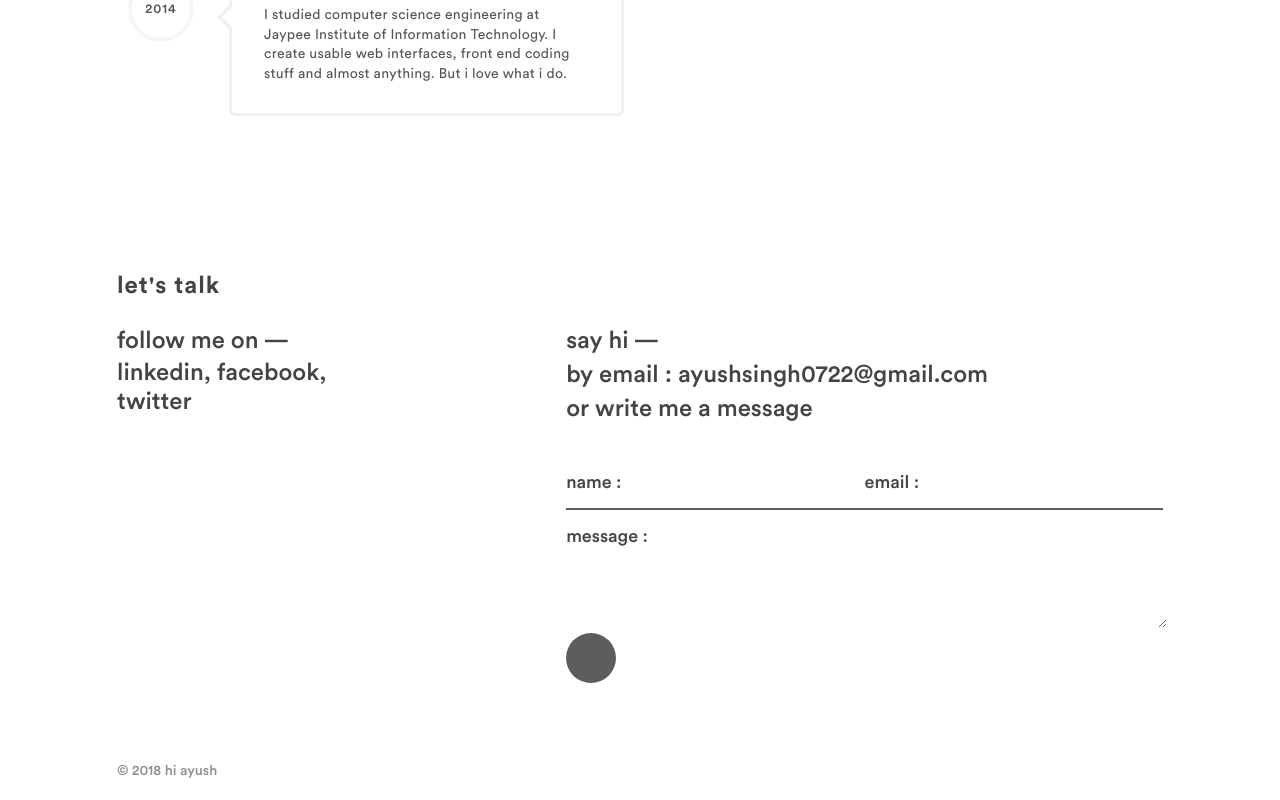
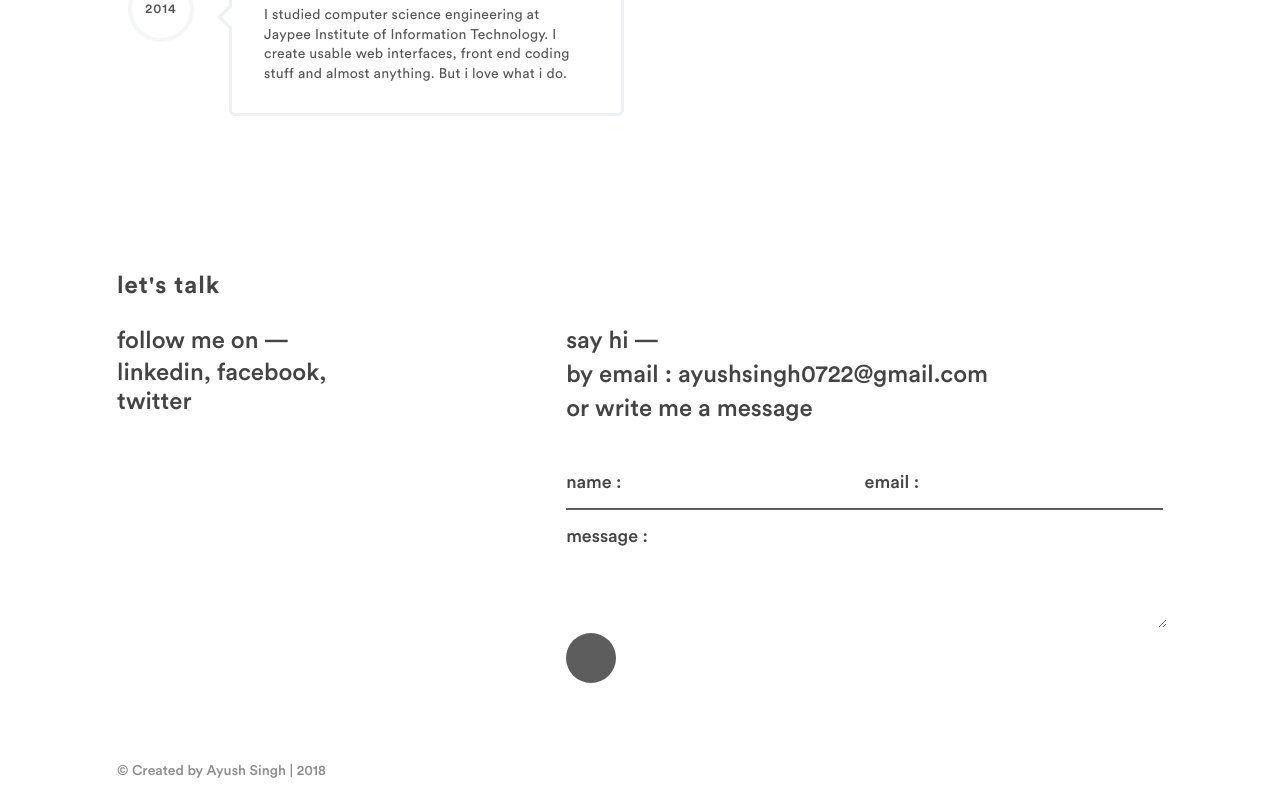
Before and after one commit to ayush0510/ayush0510.github.io, a plain HTML site: page index.html in a window 1280 px wide. Shown: the part 2257-3057 px from the top of the page. Drawn offline with Linux system fonts and the light colour scheme; a web font is replaced by a local one.

```diff
--- a/index.html
+++ b/index.html
@@ -455,7 +455,7 @@
             <div class="row">
                 <div class="col-md-12">
                     <span>
-                        © 2018 hi ayush
+                        © Created by Ayush Singh | 2018
                     </span>
                 </div>
             </div>
```
